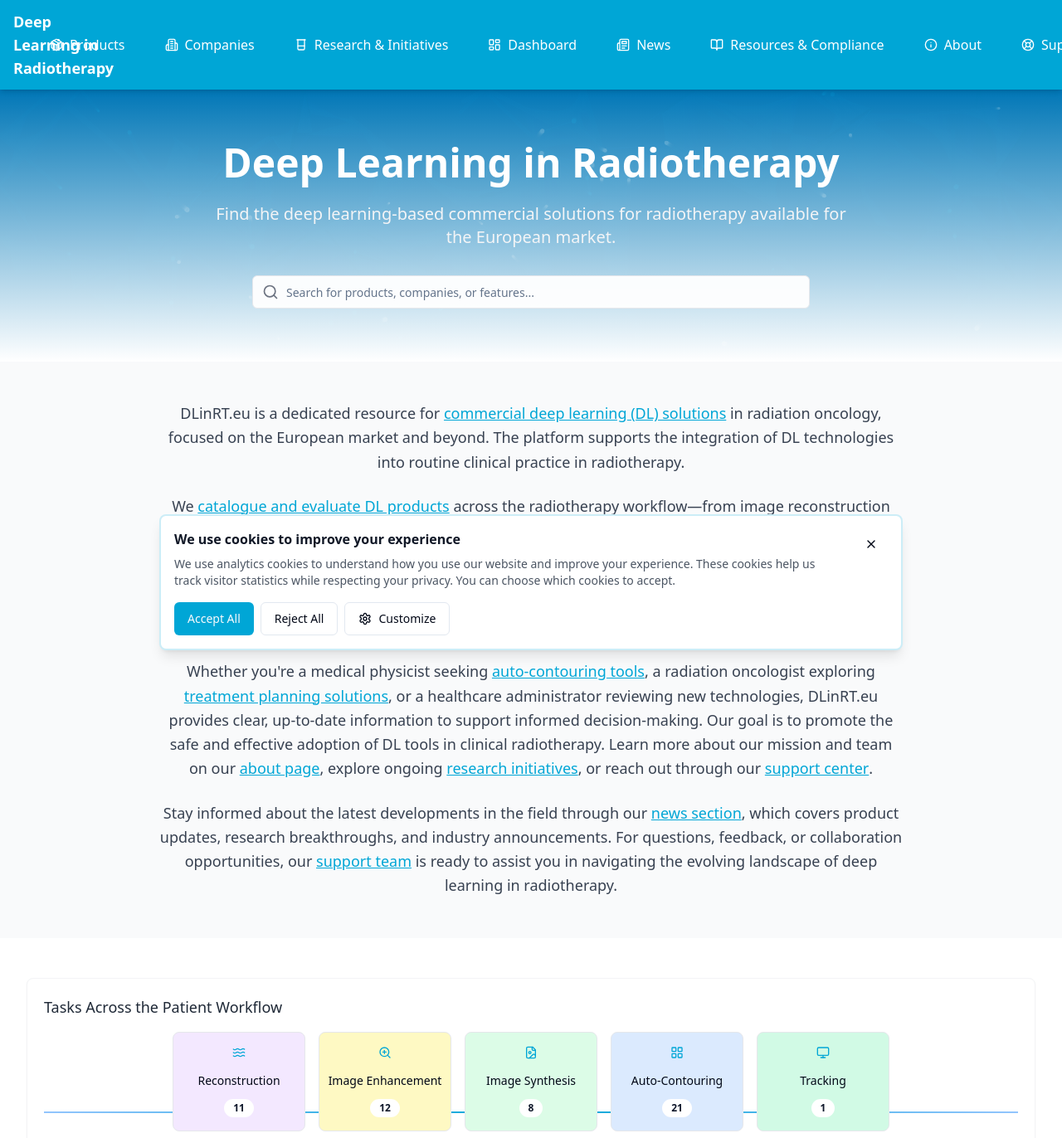
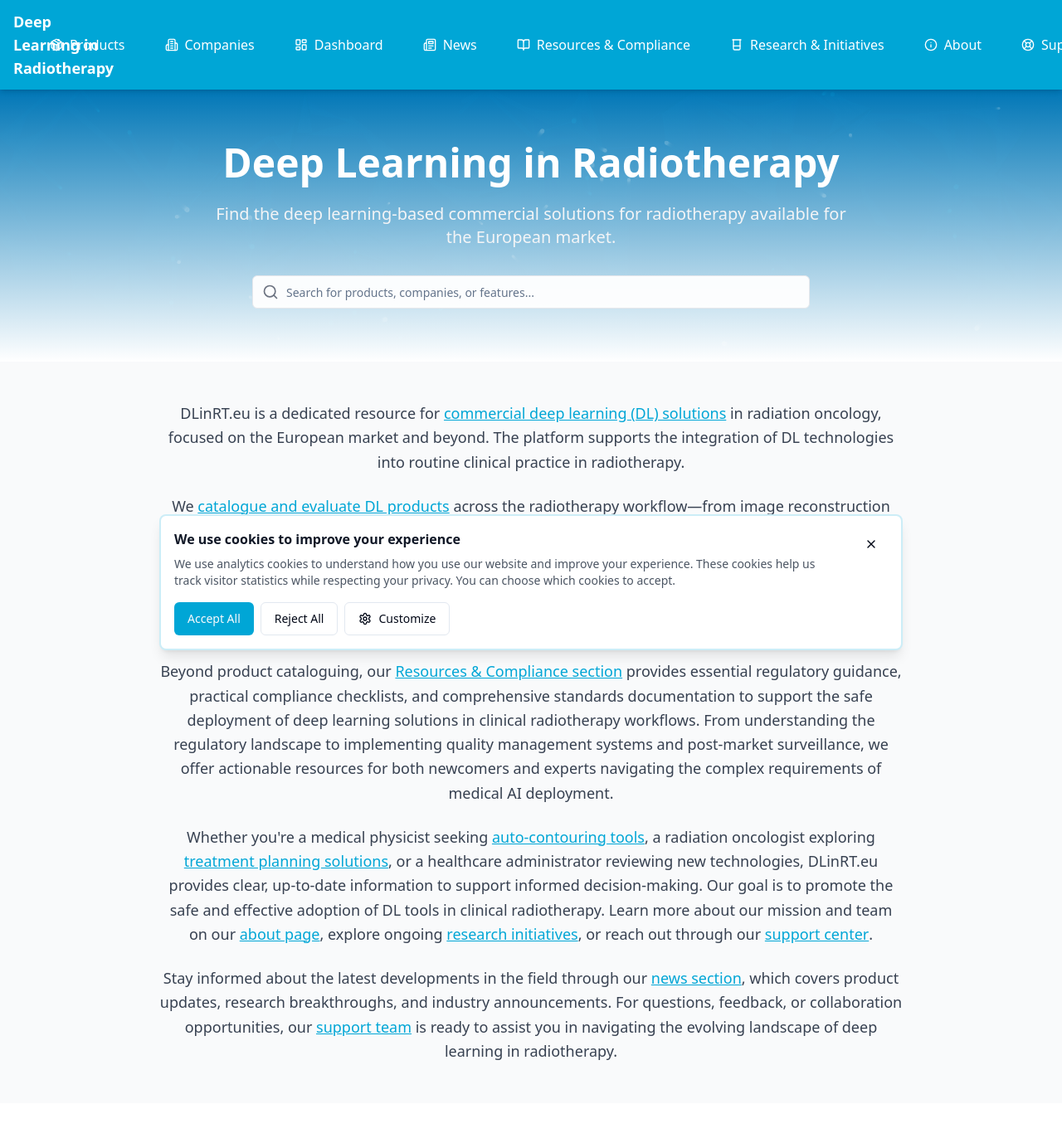
Before and after one commit to DLinRT-eu/website, a React (Vite) app: page / in a window 1280 px wide. Shown: the top 1372 px of the page at 83% size. Built offline with nearby package versions, Linux system fonts and the light colour scheme.

Commit message:
Update header and website description

```diff
--- a/src/components/Header.tsx
+++ b/src/components/Header.tsx
@@ -38,12 +38,6 @@ const Header = () => {
               </Link>
             </li>
             <li>
-              <Link to="/initiatives" className="flex items-center px-2 lg:px-3 xl:px-4 py-2 hover:text-white/90 transition-colors text-xs lg:text-sm xl:text-base">
-                <Beaker className="w-4 h-4 mr-1 lg:mr-2" />
-                <span className="hidden lg:inline">Research&nbsp;&amp;&nbsp;</span>Initiatives
-              </Link>
-            </li>
-            <li>
               <Link to="/dashboard" className="flex items-center px-2 lg:px-3 xl:px-4 py-2 hover:text-white/90 transition-colors text-xs lg:text-sm xl:text-base">
                 <LayoutDashboard className="w-4 h-4 mr-1 lg:mr-2" />
                 Dashboard
@@ -59,6 +53,12 @@ const Header = () => {
               <Link to="/resources-compliance" className="flex items-center px-2 lg:px-3 xl:px-4 py-2 hover:text-white/90 transition-colors text-xs lg:text-sm xl:text-base">
                 <BookOpen className="w-4 h-4 mr-1 lg:mr-2" />
                 <span className="hidden lg:inline">Resources&nbsp;&amp;&nbsp;</span>Compliance
+              </Link>
+            </li>
+            <li>
+              <Link to="/initiatives" className="flex items-center px-2 lg:px-3 xl:px-4 py-2 hover:text-white/90 transition-colors text-xs lg:text-sm xl:text-base">
+                <Beaker className="w-4 h-4 mr-1 lg:mr-2" />
+                <span className="hidden lg:inline">Research&nbsp;&amp;&nbsp;</span>Initiatives
               </Link>
             </li>
             <li>
--- a/src/components/MobileNav.tsx
+++ b/src/components/MobileNav.tsx
@@ -54,15 +54,6 @@ const MobileNav = () => {
           </Link>
 
           <Link
-            to="/initiatives"
-            onClick={handleLinkClick}
-            className="flex items-center px-6 py-3 text-gray-700 hover:bg-gray-50 hover:text-[#00A6D6] transition-colors border-b border-gray-50"
-          >
-            <Beaker className="w-5 h-5 mr-3 text-gray-500" />
-            <span className="font-medium">Research&nbsp;&amp;&nbsp;Initiatives</span>
-          </Link>
-
-          <Link
             to="/dashboard"
             onClick={handleLinkClick}
             className="flex items-center px-6 py-3 text-gray-700 hover:bg-gray-50 hover:text-[#00A6D6] transition-colors border-b border-gray-50"
@@ -90,6 +81,15 @@ const MobileNav = () => {
           </Link>
 
           <Link
+            to="/initiatives"
+            onClick={handleLinkClick}
+            className="flex items-center px-6 py-3 text-gray-700 hover:bg-gray-50 hover:text-[#00A6D6] transition-colors border-b border-gray-50"
+          >
+            <Beaker className="w-5 h-5 mr-3 text-gray-500" />
+            <span className="font-medium">Research&nbsp;&amp;&nbsp;Initiatives</span>
+          </Link>
+
+          <Link
             to="/about"
             onClick={handleLinkClick}
             className="flex items-center px-6 py-3 text-gray-700 hover:bg-gray-50 hover:text-[#00A6D6] transition-colors border-b border-gray-50"
--- a/src/pages/Index.tsx
+++ b/src/pages/Index.tsx
@@ -65,6 +65,13 @@ const Index = () => {
                 the vendors pioneering deep learning integration in radiotherapy product development.
               </p>
               <p className="mb-4">
+                Beyond product cataloguing, our <Link to="/resources-compliance" className="text-[#00A6D6] hover:text-[#00A6D6]/80 underline">Resources & Compliance section</Link> provides essential regulatory guidance,
+                practical compliance checklists, and comprehensive standards documentation to support the safe deployment
+                of deep learning solutions in clinical radiotherapy workflows. From understanding the regulatory landscape
+                to implementing quality management systems and post-market surveillance, we offer actionable resources
+                for both newcomers and experts navigating the complex requirements of medical AI deployment.
+              </p>
+              <p className="mb-4">
                 Whether you're a medical physicist seeking <Link to="/products?task=Auto-contouring" className="text-[#00A6D6] hover:text-[#00A6D6]/80 underline">auto-contouring tools</Link>, a radiation oncologist exploring
                 <Link to="/products?task=Treatment%20Planning" className="text-[#00A6D6] hover:text-[#00A6D6]/80 underline"> treatment planning solutions</Link>, or a healthcare administrator reviewing new technologies, DLinRT.eu
                 provides clear, up-to-date information to support informed decision-making. Our goal is to promote
```
